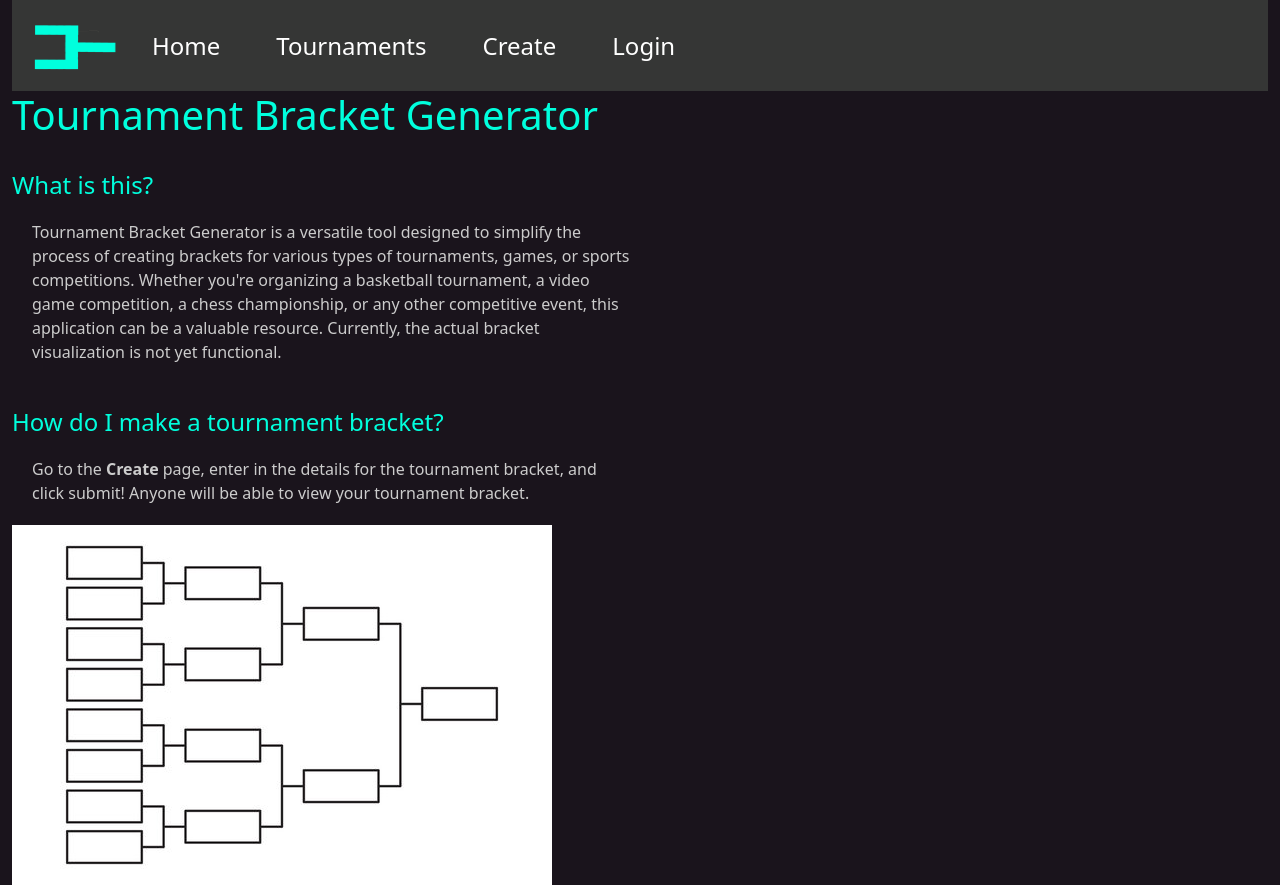
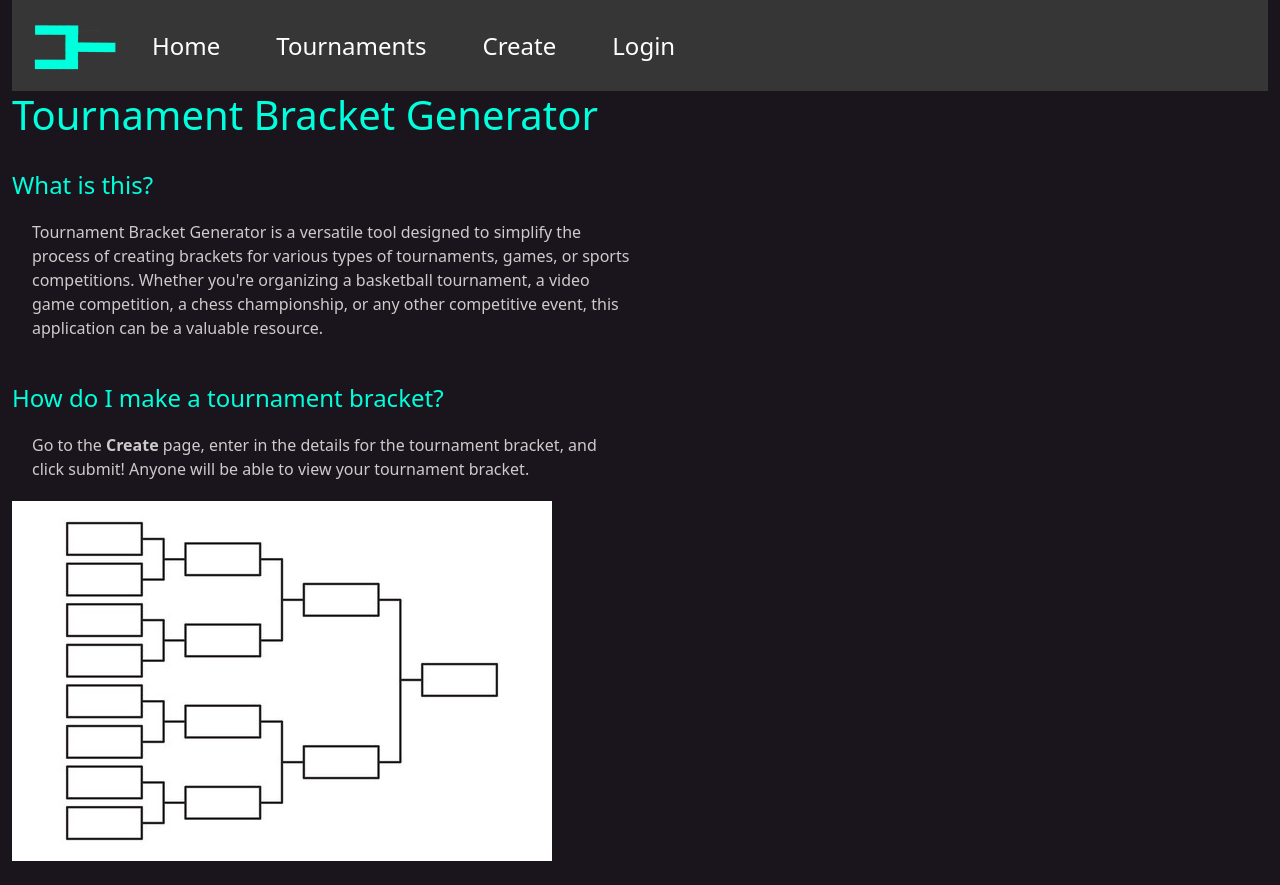
Before and after one commit to malter2003/bridge-bracket-generator, a Django app: page / in a window 1280 px wide. After the commit the page ends 861 px from the top, so only its background shows below. Run offline with Django 4.2, Linux system fonts and the light colour scheme.

Commit message:
update description

```diff
--- a/bracket_app/templates/bracket_app/index.html
+++ b/bracket_app/templates/bracket_app/index.html
@@ -13,8 +13,7 @@
     types of tournaments, games, or sports competitions. Whether
     you're organizing a basketball tournament, a video game
     competition, a chess championship, or any other competitive event,
-    this application can be a valuable resource. Currently, the actual bracket
-    visualization is not yet functional.
+    this application can be a valuable resource.
 </p><br>
 <h4>How do I make a tournament bracket?</h4>
 <p style="max-width: 600px;  margin: 20px 20px 20px 20px; color: #cccccc">
```
